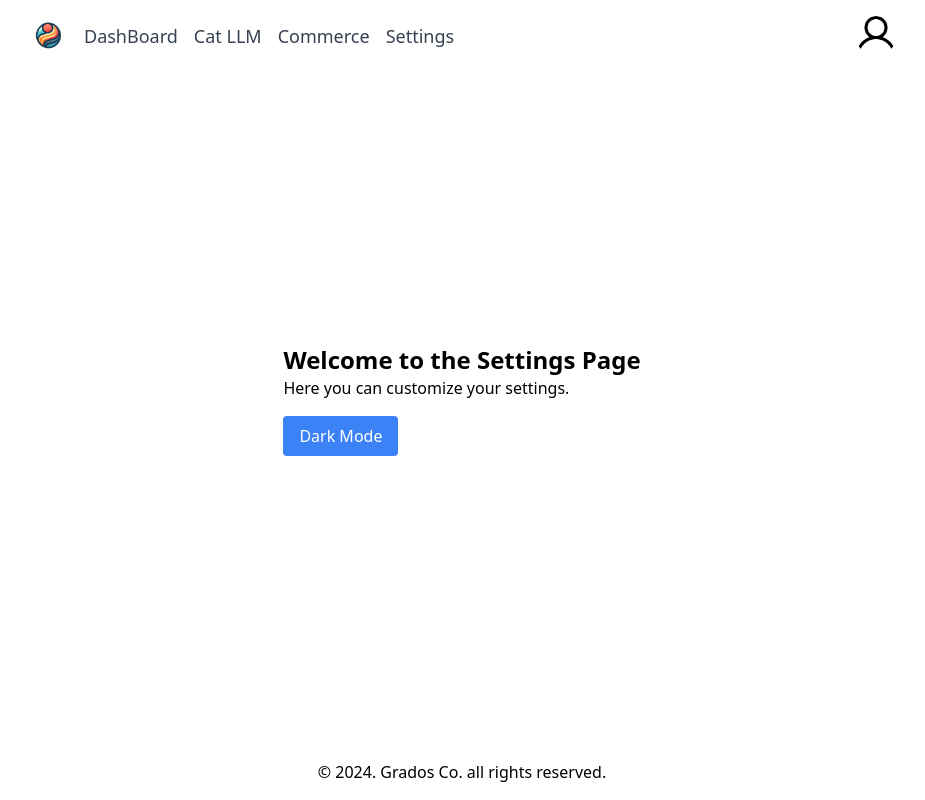
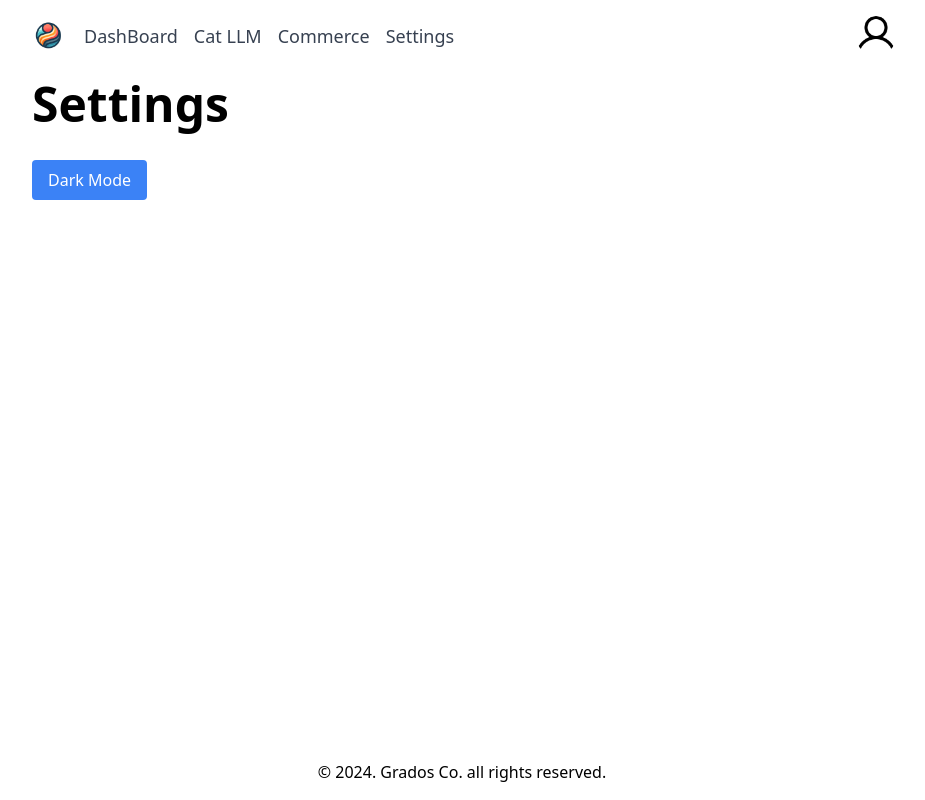
Before and after one commit to habaekk/CatSAMA_WLD, a Next.js app: page /settings in a window 1280 px wide. Shown: the whole page, without its empty margins (178-1103 px from the left). Built offline with nearby package versions, Linux system fonts and the light colour scheme.

Commit message:
FEAT: add darkmode to LLM page

```diff
--- a/app/component/Chat/ChatInput.tsx
+++ b/app/component/Chat/ChatInput.tsx
@@ -21,18 +21,18 @@ const ChatInput: React.FC<ChatInputProps> = ({ onSendMessage }) => {
   };
 
   return (
-    <div className="flex p-4 border-t border-gray-200">
+    <div className="flex p-4 border-t border-gray-200 dark:border-gray-700">
       <input
         type="text"
         value={message}
         onChange={(e) => setMessage(e.target.value)}
         onKeyDown={handleKeyDown}
         placeholder="Type a message..."
-        className="flex-grow border border-gray-300 rounded-lg p-2 mr-2"
+        className="flex-grow border border-gray-300 rounded-lg p-2 mr-2 dark:bg-gray-800 dark:text-white dark:border-gray-600"
       />
       <button
         onClick={handleSendMessage}
-        className="bg-blue-500 text-white rounded-lg px-4 py-2"
+        className="bg-blue-500 text-white rounded-lg px-4 py-2 dark:bg-blue-700"
       >
         Send
       </button>
--- a/app/component/Chat/ChatMessage.tsx
+++ b/app/component/Chat/ChatMessage.tsx
@@ -10,10 +10,10 @@ interface ChatMessageProps {
 const ChatMessage: React.FC<ChatMessageProps> = ({ message, sender, timestamp, isOwnMessage }) => {
   return (
     <div className={`flex flex-col mb-4 ${isOwnMessage ? 'items-end' : 'items-start'}`}>
-      <div className={`flex items-center ${isOwnMessage ? 'bg-blue-500 text-white' : 'bg-gray-200 text-black'} rounded-lg p-2 max-w-xs`}>
+      <div className={`flex items-center ${isOwnMessage ? 'bg-blue-500 text-white dark:bg-blue-700' : 'bg-gray-200 text-black dark:bg-gray-700 dark:text-white'} rounded-lg p-2 max-w-xs`}>
         <span>{message}</span>
       </div>
-      <span className="text-xs text-gray-500">{timestamp}</span>
+      <span className="text-xs text-gray-500 dark:text-gray-400">{timestamp}</span>
     </div>
   );
 };
--- a/app/component/Chat/ChatWindow.tsx
+++ b/app/component/Chat/ChatWindow.tsx
@@ -76,8 +76,8 @@ const ChatWindow: React.FC = () => {
   }, [messages]);
 
   return (
-    <div className="flex flex-col h-[80vh] max-w w-full border border-gray-300 rounded-lg overflow-hidden">
-      <div className="flex-grow p-4 overflow-auto" ref={chatWindowRef}>
+    <div className="flex flex-col h-[80vh] max-w w-full border border-gray-300 rounded-lg overflow-hidden dark:border-gray-700">
+      <div className="flex-grow p-4 overflow-auto dark:bg-gray-800" ref={chatWindowRef}>
         {messages
           .filter((msg) => msg.role !== 'system')
           .map((msg, index) => (
@@ -89,7 +89,7 @@ const ChatWindow: React.FC = () => {
               isOwnMessage={msg.role === 'user'}
             />
           ))}
-        {loading && <div className="text-gray-500">Assistant is typing...</div>}
+        {loading && <div className="text-gray-500 dark:text-gray-400">Assistant is typing...</div>}
       </div>
       <ChatInput onSendMessage={handleSendMessage} />
     </div>
--- a/app/settings/page.tsx
+++ b/app/settings/page.tsx
@@ -6,13 +6,11 @@ import Footer from '../component/Footer';
 import DarkModeToggle from '../component/DarkModeToggle';
 
 export default function Settings() {
-
   return (
-    <div className="main-content flex min-h-screen flex-col items-center justify-center p-24 relative text-black dark:text-white">
+    <div className="main-content flex min-h-screen flex-col items-center justify-start p-24 relative text-black dark:text-white">
       <Header />
-      <div>
-        <h2 className="text-2xl font-bold">Welcome to the Settings Page</h2>
-        <p>Here you can customize your settings.</p>
+      <div className="w-full mt-20">
+        <h2 className="text-5xl font-bold mb-4">Settings</h2>
         <DarkModeToggle />
       </div>
       <Footer />
```
